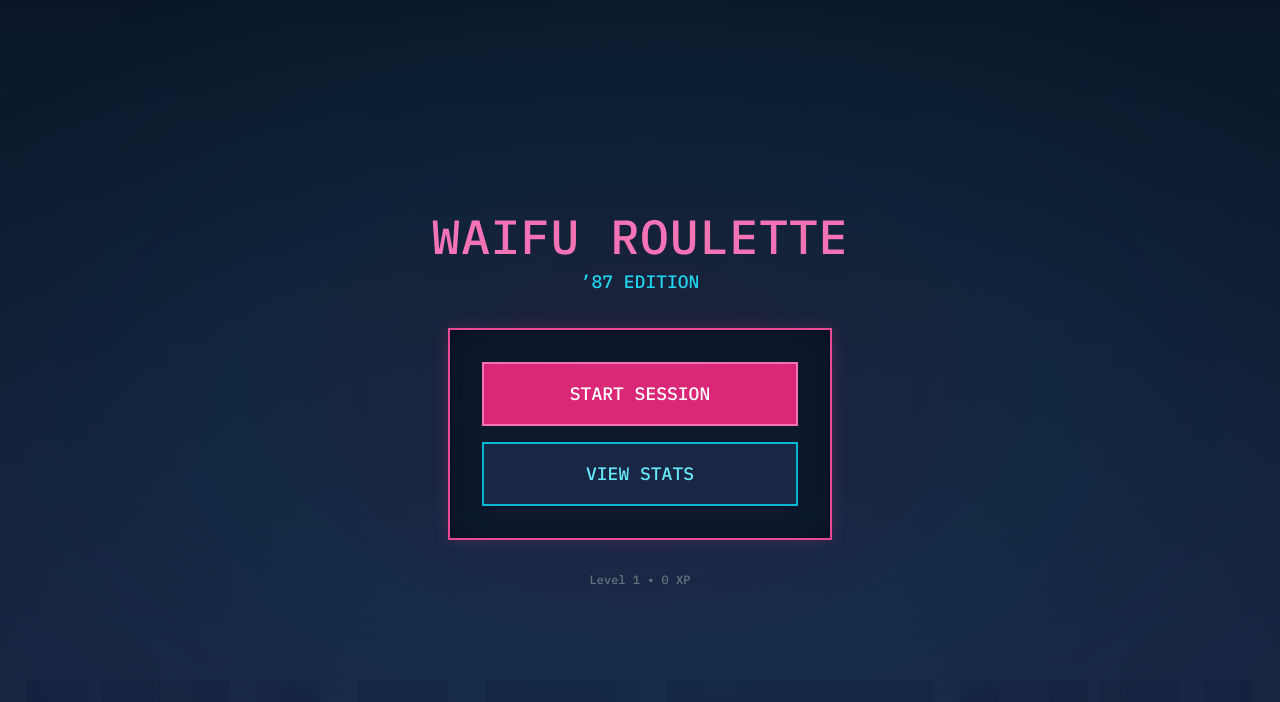
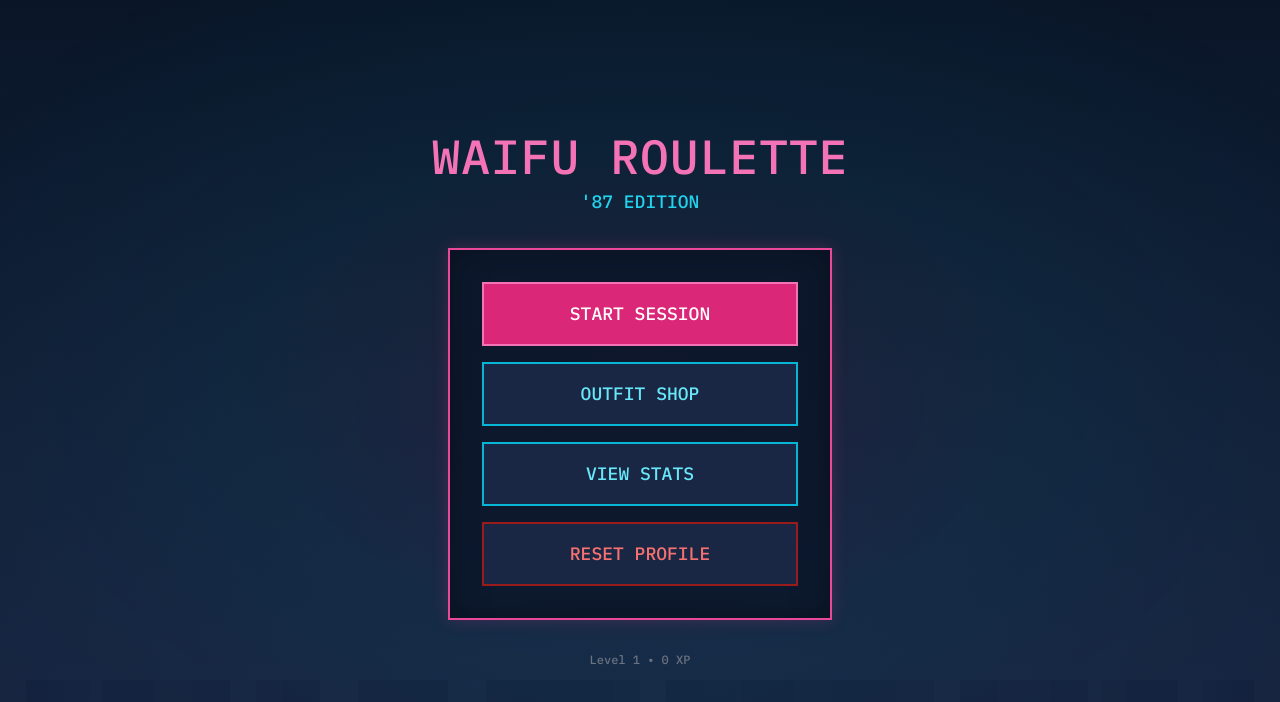
Before and after one commit to kairokome/waifu-roulette-lounge, a React (Vite) app: page / in a window 1280 px wide. Shown: the top 702 px of the page. Built offline with nearby package versions, Linux system fonts and the light colour scheme.

Commit message:
feat: shop UI v1, profile consolidation, reset functionality

```diff
--- a/src/App.jsx
+++ b/src/App.jsx
@@ -21,9 +21,58 @@ import {
 } from './progression'
 import { eventsEngine, EVENTS } from './systems/eventsEngine'
 import { loadShopState, saveShopState, purchaseItem, equipItem, SHOP_CATALOG, getAvailableItems } from './systems/shop'
-import { loadOutfitState, saveOutfitState, OUTFITS, purchaseOutfit, equipOutfit } from './systems/outfitSystem'
+import { loadOutfitState, OUTFITS, purchaseOutfit, equipOutfit } from './systems/outfitSystem'
 
 const INITIAL_BANKROLL = 1000
+const PROFILE_KEY = 'casino_profile_v1'
+
+// Profile System - consolidate all saves
+function loadProfile() {
+  try {
+    // Try new profile format first
+    const saved = localStorage.getItem(PROFILE_KEY)
+    if (saved) return JSON.parse(saved)
+
+    // Migration: check for old keys
+    const oldGame = localStorage.getItem('waifuRoulette')
+    const oldProgression = localStorage.getItem('waifuRouletteProgression')
+    const oldShop = localStorage.getItem('waifuRouletteShop')
+    const oldOutfits = localStorage.getItem('waifuRouletteOutfits')
+    const oldAudio = localStorage.getItem('waifuRouletteAudio')
+    const oldEvents = localStorage.getItem('waifuRouletteEvents')
+
+    if (oldGame || oldProgression || oldShop || oldOutfits) {
+      const profile = {
+        game: oldGame ? JSON.parse(oldGame) : { bankroll: INITIAL_BANKROLL, history: [], analytics: { totalSpins: 0, totalWins: 0, biggestWin: 0, currentStreak: 0, currentStreakType: 'none' } },
+        progression: oldProgression ? JSON.parse(oldProgression) : null,
+        shop: oldShop ? JSON.parse(oldShop) : null,
+        outfits: oldOutfits ? JSON.parse(oldOutfits) : null,
+        audio: oldAudio ? JSON.parse(oldAudio) : true,
+        events: oldEvents ? JSON.parse(oldEvents) : null,
+      }
+      saveProfile(profile)
+      // Clear old keys
+      ;['waifuRoulette', 'waifuRouletteProgression', 'waifuRouletteShop', 'waifuRouletteOutfits', 'waifuRouletteAudio', 'waifuRouletteEvents'].forEach(k => localStorage.removeItem(k))
+      return profile
+    }
+  } catch (e) { console.error('Load profile error:', e) }
+  return createNewProfile()
+}
+
+function createNewProfile() {
+  return {
+    game: { bankroll: INITIAL_BANKROLL, history: [], analytics: { totalSpins: 0, totalWins: 0, biggestWin: 0, currentStreak: 0, currentStreakType: 'none' } },
+    progression: { totalXP: 0, totalSpins: 0, bestGrade: null, unlockedCosmetics: ['default'], selectedTable: 'default', selectedBorder: 'default', selectedDealer: 'default', stats: { totalWins: 0, totalStraightHits: 0, runsCompleted: 0 } },
+    shop: { ownedItems: {}, equipped: { tableSkin: 'default', border: 'default', cosmeticItems: [] } },
+    outfits: { ownedOutfits: ['outfit_croupier'], equippedOutfit: 'outfit_croupier' },
+    audio: true,
+    events: { spinCount: 0, nextEventAt: 5, activeModifiers: [], eventHistory: [], cooldowns: {} },
+  }
+}
+
+function saveProfile(profile) {
+  try { localStorage.setItem(PROFILE_KEY, JSON.stringify(profile)) } catch (e) { console.error('Save profile error:', e) }
+}
 
 // Audio context for SFX
 const playSpinSound = () => {
@@ -138,21 +187,107 @@ const EventToast = ({ toast }) => {
   )
 }
 
+// Shop Screen Component
+const ShopScreen = ({ progression, outfitState, bankroll, onBuy, onEquip, onClose }) => {
+  const ld = calculateLevel(progression.totalXP)
+  const tiers = ['TIER_1', 'TIER_2', 'TIER_3']
+
+  return (
+    <div className="min-h-screen flex flex-col p-4">
+      <div className="flex justify-between items-center mb-4">
+        <h2 className="text-cyan-400 font-stats text-sm">OUTFIT SHOP</h2>
+        <div className="flex items-center gap-3">
+          <span className="text-yellow-400 font-stats text-sm">{bankroll} chips</span>
+          <button onClick={onClose}><X className="text-gray-400 w-5 h-5" /></button>
+        </div>
+      </div>
+      <p className="text-gray-400 text-xs mb-4">Level {ld.level} • {progression.totalXP} XP</p>
+
+      <div className="flex-1 overflow-y-auto space-y-6">
+        {tiers.map(tier => {
+          const outfits = Object.values(OUTFITS).filter(o => o.tier.label === OUTFIT_TIERS[tier].label)
+          const locked = outfits.some(o => o.tier.unlockLevel > ld.level)
+          return (
+            <div key={tier} className={locked ? 'opacity-50' : ''}>
+              <h3 className="text-pink-400 text-xs mb-2 font-stats">{OUTFIT_TIERS[tier].label} {locked && '(Unlock at Lv. ' + Math.min(...outfits.map(o => o.tier.unlockLevel)) + ')'}</h3>
+              <div className="grid grid-cols-2 gap-2">
+                {outfits.map(outfit => {
+                  const owned = outfitState.ownedOutfits.includes(outfit.id)
+                  const equipped = outfitState.equippedOutfit === outfit.id
+                  const canAfford = bankroll >= outfit.price
+                  const unlocked = ld.level >= outfit.tier.unlockLevel
+
+                  return (
+                    <div key={outfit.id} className="citypop-panel p-2 border-2" style={{ borderColor: outfit.colors.primary }}>
+                      <div className="flex items-center gap-2 mb-1">
+                        <div className="w-6 h-6 rounded" style={{ backgroundColor: outfit.colors.accent }}></div>
+                        <span className="text-white text-xs font-stats">{outfit.name}</span>
+                      </div>
+                      <p className="text-gray-500 text-[8px] mb-1">{outfit.description}</p>
+                      {equipped ? (
+                        <span className="text-green-400 text-xs font-stats">EQUIPPED</span>
+                      ) : owned ? (
+                        <button onClick={() => onEquip(outfit.id)} className="w-full bg-cyan-600 hover:bg-cyan-500 text-white text-[10px] py-1 font-stats">EQUIP</button>
+                      ) : (
+                        <button onClick={() => unlocked && canAfford && onBuy(outfit.id, outfit.price)} disabled={!unlocked || !canAfford} className={`w-full text-[10px] py-1 font-stats ${unlocked && canAfford ? 'bg-yellow-600 hover:bg-yellow-500 text-white' : 'bg-gray-700 text-gray-500 cursor-not-allowed'}`}>
+                          {unlocked ? outfit.price + ' chips' : 'Lv.' + outfit.tier.unlockLevel}
+                        </button>
+                      )}
+                    </div>
+                  )
+                })}
+              </div>
+            </div>
+          )
+        })}
+      </div>
+    </div>
+  )
+}
+
+// Reset Confirmation Modal
+const ResetModal = ({ onConfirm, onCancel }) => (
+  <div className="fixed inset-0 bg-black/90 flex items-center justify-center z-50">
+    <div className="citypop-panel p-6 max-w-sm w-full mx-4">
+      <h3 className="text-red-400 text-sm mb-4 font-stats">RESET PROFILE</h3>
+      <p className="text-gray-300 text-xs mb-6">This will erase ALL progress:</p>
+      <ul className="text-gray-400 text-xs mb-6 space-y-1">
+        <li>• Chips (reset to 1000)</li>
+        <li>• XP and Level</li>
+        <li>• Outfits</li>
+        <li>• Statistics</li>
+        <li>• Settings</li>
+      </ul>
+      <p className="text-red-400 text-xs mb-4">This cannot be undone!</p>
+      <div className="flex gap-2">
+        <button onClick={onCancel} className="flex-1 bg-gray-700 hover:bg-gray-600 text-white py-2 font-stats text-sm">CANCEL</button>
+        <button onClick={onConfirm} className="flex-1 bg-red-600 hover:bg-red-500 text-white py-2 font-stats text-sm">RESET</button>
+      </div>
+    </div>
+  </div>
+)
+
 // Main Menu Component
-const MainMenu = ({ onStart, onStats, progression }) => {
+const MainMenu = ({ onStart, onStats, onShop, onReset, progression }) => {
   const ld = calculateLevel(progression.totalXP)
   return (
     <div className="min-h-screen flex flex-col items-center justify-center p-4">
       <div className="text-center mb-8">
         <h1 className="text-3xl sm:text-5xl font-stats text-pink-400 mb-2">WAIFU ROULETTE</h1>
-        <p className="text-cyan-400 font-stats text-sm sm:text-lg">’87 EDITION</p>
+        <p className="text-cyan-400 font-stats text-sm sm:text-lg">'87 EDITION</p>
       </div>
       <div className="citypop-panel p-6 sm:p-8 space-y-4 w-full max-w-sm">
         <button onClick={onStart} className="w-full py-3 sm:py-4 bg-pink-600 hover:bg-pink-500 text-white font-stats text-sm sm:text-lg border-2 border-pink-400 hover:border-pink-300 transition-all">
           START SESSION
         </button>
+        <button onClick={onShop} className="w-full py-3 sm:py-4 bg-[#1a2744] hover:bg-[#243654] text-cyan-300 font-stats text-sm sm:text-lg border-2 border-cyan-500 hover:border-cyan-400 transition-all">
+          OUTFIT SHOP
+        </button>
         <button onClick={onStats} className="w-full py-3 sm:py-4 bg-[#1a2744] hover:bg-[#243654] text-cyan-300 font-stats text-sm sm:text-lg border-2 border-cyan-500 hover:border-cyan-400 transition-all">
           VIEW STATS
+        </button>
+        <button onClick={onReset} className="w-full py-3 sm:py-4 bg-[#1a2744] hover:bg-[#3a1a1a] text-red-400 font-stats text-sm sm:text-lg border-2 border-red-800 hover:border-red-600 transition-all">
+          RESET PROFILE
         </button>
       </div>
       <p className="text-gray-500 text-xs mt-8 font-stats">Level {ld.level} • {progression.totalXP} XP</p>
@@ -489,9 +624,10 @@ const RunRecapModal = ({ runResults, bankroll, onClose }) => {
 }
 
 function App() {
-  const [bankroll, setBankroll] = useState(() => loadGameState()?.bankroll || INITIAL_BANKROLL)
-  const [history, setHistory] = useState(() => loadGameState()?.history || [])
-  const [analytics, setAnalytics] = useState(() => loadGameState()?.analytics || createInitialAnalytics())
+  const [profile, setProfile] = useState(() => loadProfile())
+  const [bankroll, setBankroll] = useState(profile.game?.bankroll || INITIAL_BANKROLL)
+  const [history, setHistory] = useState(profile.game?.history || [])
+  const [analytics, setAnalytics] = useState(() => profile.game?.analytics || createInitialAnalytics())
   const [bets, setBets] = useState(() => ({ red: 0, black: 0, odd: 0, even: 0, first12: 0, second12: 0, third12: 0, ...Object.fromEntries(Array.from({length: 37}, (_, i) => [i, 0])) }))
   const [betHistory, setBetHistory] = useState([])
   const [spinning, setSpinning] = useState(false)
@@ -506,19 +642,34 @@ function App() {
   const [runMode, setRunMode] = useState(false)
   const [runResults, setRunResults] = useState([])
   const [runRecap, setRunRecap] = useState(false)
-  const [progression, setProgression] = useState(() => loadProgression())
+  const [progression, setProgression] = useState(() => profile?.progression || loadProgression())
   const [cosmeticsOpen, setCosmeticsOpen] = useState(false)
   const [xpGain, setXpGain] = useState(null)
   const [levelUp, setLevelUp] = useState(null)
-  const [screen, setScreen] = useState('menu') // menu, game, stats
-  const [audioEnabled, setAudioEnabled] = useState(() => { try { return JSON.parse(localStorage.getItem('waifuRouletteAudio') || 'true') } catch { return true } })
-  const [shopState, setShopState] = useState(() => loadShopState())
-  const [outfitState, setOutfitState] = useState(() => loadOutfitState())
+  const [screen, setScreen] = useState('menu') // menu, game, stats, shop
+  const [audioEnabled, setAudioEnabled] = useState(() => profile?.audio ?? true)
+  const [shopState, setShopState] = useState(() => profile?.shop || loadShopState())
+  const [outfitState, setOutfitState] = useState(() => profile?.outfits || loadOutfitState())
   const [eventToast, setEventToast] = useState(null)
   const [showIntro, setShowIntro] = useState(() => { try { return !localStorage.getItem('waifuRouletteIntroSeen') } catch { return true } })
   const [vignette, setVignette] = useState(0)
   const [winningNumber, setWinningNumber] = useState(null)
   const [precomputedResult, setPrecomputedResult] = useState(null)
+  const [showReset, setShowReset] = useState(false)
+
+  // Reset profile handler
+  const handleReset = () => {
+    const fresh = createNewProfile()
+    setProfile(fresh)
+    setBankroll(fresh.game.bankroll)
+    setHistory(fresh.game.history)
+    setAnalytics(fresh.game.analytics)
+    setProgression(fresh.progression)
+    setShopState(fresh.shop)
+    setOutfitState(fresh.outfits)
+    setScreen('menu')
+    setShowReset(false)
+  }
 
   // Save audio preference
   useEffect(() => { try { localStorage.setItem('waifuRouletteAudio', JSON.stringify(audioEnabled)) } catch {} }, [audioEnabled])
@@ -527,10 +678,17 @@ function App() {
   const levelData = calculateLevel(progression.totalXP)
   const escalation = analytics.currentStreakType === 'win' ? analytics.currentStreak : 0
 
-  useEffect(() => { saveGameState({ bankroll, history, analytics, settings: { sound: soundEnabled } }) }, [bankroll, history, analytics, soundEnabled])
-  useEffect(() => { saveProgression(progression) }, [progression])
-  useEffect(() => { saveShopState(shopState) }, [shopState])
-  useEffect(() => { saveOutfitState(outfitState) }, [outfitState])
+  // Consolidated save to profile
+  useEffect(() => {
+    const newProfile = {
+      game: { bankroll, history, analytics },
+      progression,
+      shop: shopState,
+      outfits: outfitState,
+      audio: audioEnabled,
+    }
+    saveProfile(newProfile)
+  }, [bankroll, history, analytics, progression, shopState, outfitState, audioEnabled])
 
   useEffect(() => {
     if (analytics.currentStreakType === 'win' && analytics.currentStreak >= 2) setMood(analytics.currentStreak >= 3 ? 'winning' : 'happy')
@@ -651,7 +809,9 @@ function App() {
   return (
     <>{showIntro && <IntroSequence onComplete={() => setShowIntro(false)} />}
       <VignetteOverlay intensity={vignette} />
-      {screen === 'menu' && <MainMenu onStart={() => setScreen('game')} onStats={() => setScreen('stats')} progression={progression} />}
+      {showReset && <ResetModal onConfirm={handleReset} onCancel={() => setShowReset(false)} />}
+      {screen === 'menu' && <MainMenu onStart={() => setScreen('game')} onStats={() => setScreen('stats')} onShop={() => setScreen('shop')} onReset={() => setShowReset(true)} progression={progression} />}
+      {screen === 'shop' && <ShopScreen progression={progression} outfitState={outfitState} bankroll={bankroll} onBuy={(id, price) => { const r = purchaseOutfit(id, bankroll, calculateLevel(progression.totalXP).level, outfitState); if (r.success) { setOutfitState(prev => ({ ...prev, ownedOutfits: r.ownedOutfits })); setBankroll(r.chips); setEventToast({ title: 'Purchased!', text: r.outfit.name, type: 'positive' }); setTimeout(() => setEventToast(null), 2000) } else { setEventToast({ title: 'Error', text: r.reason, type: 'negative' }); setTimeout(() => setEventToast(null), 2000) }}} onEquip={(id) => { const r = equipOutfit(id, outfitState); if (r.success) { setOutfitState(prev => ({ ...prev, equippedOutfit: r.equippedOutfit })); setEventToast({ title: 'Equipped!', text: OUTFITS[id].name, type: 'positive' }); setTimeout(() => setEventToast(null), 2000) }}} onClose={() => setScreen('menu')} />}
       {screen === 'stats' && <StatsScreen progression={progression} onBack={() => setScreen('menu')} />}
       {screen === 'game' && <div className="min-h-screen">
       <header className="citypop-panel border-b-0 px-4 py-3 sm:px-6 sm:py-4">
```
